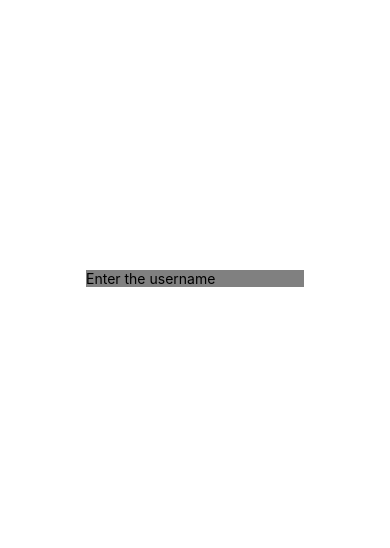
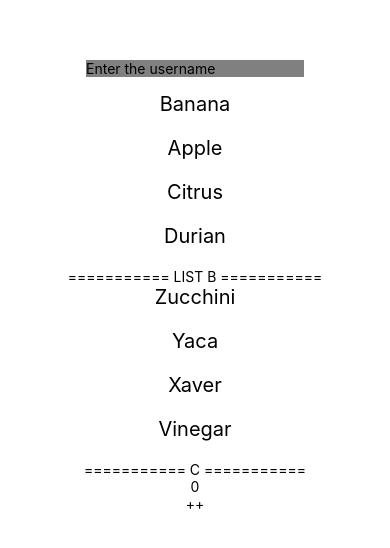
Before and after one commit to GuitherezDika/myNewProject, a React Native app: screen / in a window 390 px wide. Shown: the part 136-684 px from the top of the page. Built offline with nearby package versions, Linux system fonts and the light colour scheme.

Commit message:
use hooks

```diff
--- a/src2/Home.tsx
+++ b/src2/Home.tsx
@@ -1,11 +1,79 @@
-import { Text, TextInput, View } from "react-native"
-import React, { useState } from "react";
+import { Text, TextInput, TouchableOpacity, View } from "react-native"
+import React, { useCallback, useEffect, useState } from "react";
+import { useFocusEffect } from "@react-navigation/native";
 
+type dataFruit = {
+    el: string,
+    index: number,
+};
+
+type childType = {
+    el: string,
+    index: number,
+    onPress: ({el, index}: dataFruit) =>  void
+}
+
+const useHomeHooks = () => {
+
+    const [dataA, setDataA] = useState(['Banana', 'Apple', 'Citrus', 'Durian']);
+    const [dataB, setDataB] = useState(['Zucchini', 'Yaca', 'Xaver', 'Vinegar']);
+    const [counter, setCounter] = useState(0);
+
+    const handleDataA = ({el, index}: dataFruit ) => {
+        let tempDataB = dataB.filter((datam, i) => {
+            console.log({datam, i});
+
+        });
+        let dataBv2 = [...dataB, el];
+
+        console.log(tempDataB);
+
+        // tempDataB.push(el);
+        // setDataB(tempDataB);
+        // dataA.splice(index, 1);
+    }
+
+    const handleDataB = ({el, index}: dataFruit) => {
+
+        let tempDataA = dataA;
+        tempDataA.push(el);
+        setDataA(tempDataA);
+        dataB.splice(index, 1);
+    }
+
+    return {
+        dataA,
+        dataB,
+        setDataA,
+        setDataB,
+        handleDataA,
+        handleDataB,
+        counter,
+        setCounter
+    }
+}
 const Home = () => {
     const [data, setData] = useState('test');
     const onChange = (x: string) => {
         setData(x);
     };
+
+    const {
+        dataA,
+        dataB,
+        handleDataA,
+        handleDataB,
+        counter,
+        setCounter
+    } = useHomeHooks();
+
+    const ListDataView = ({el, index, onPress}: childType) => {
+        return (
+            <TouchableOpacity key={index} onPress={()=> onPress({el, index})}>
+                <Text style={{fontSize: 20, marginBottom: 20}}>{el}</Text>
+            </TouchableOpacity>
+        )
+    }
 
     return (
         <View style={{flex: 1, alignItems: 'center', justifyContent: 'center'}}>
@@ -15,6 +83,29 @@ const Home = () => {
                 style={{ backgroundColor: 'gray', marginBottom: 15 }}
                 placeholder="Enter the username"
             />
+
+            {dataA.map((el, index) => (
+                <ListDataView
+                    index={index}
+                    el={el}
+                    onPress={handleDataA}
+                />
+            ))}
+
+            <Text>=========== LIST B ===========</Text>
+            {dataB.map((el, index) => (
+                <ListDataView
+                index={index}
+                el={el}
+                onPress={handleDataB}
+            />
+            ))}
+
+            <Text>=========== C ===========</Text>
+            <Text>{counter}</Text>
+            <TouchableOpacity onPress={() => setCounter(counter + 1)}>
+                <Text>++</Text>
+            </TouchableOpacity>
         </View>
     )
 }
```
